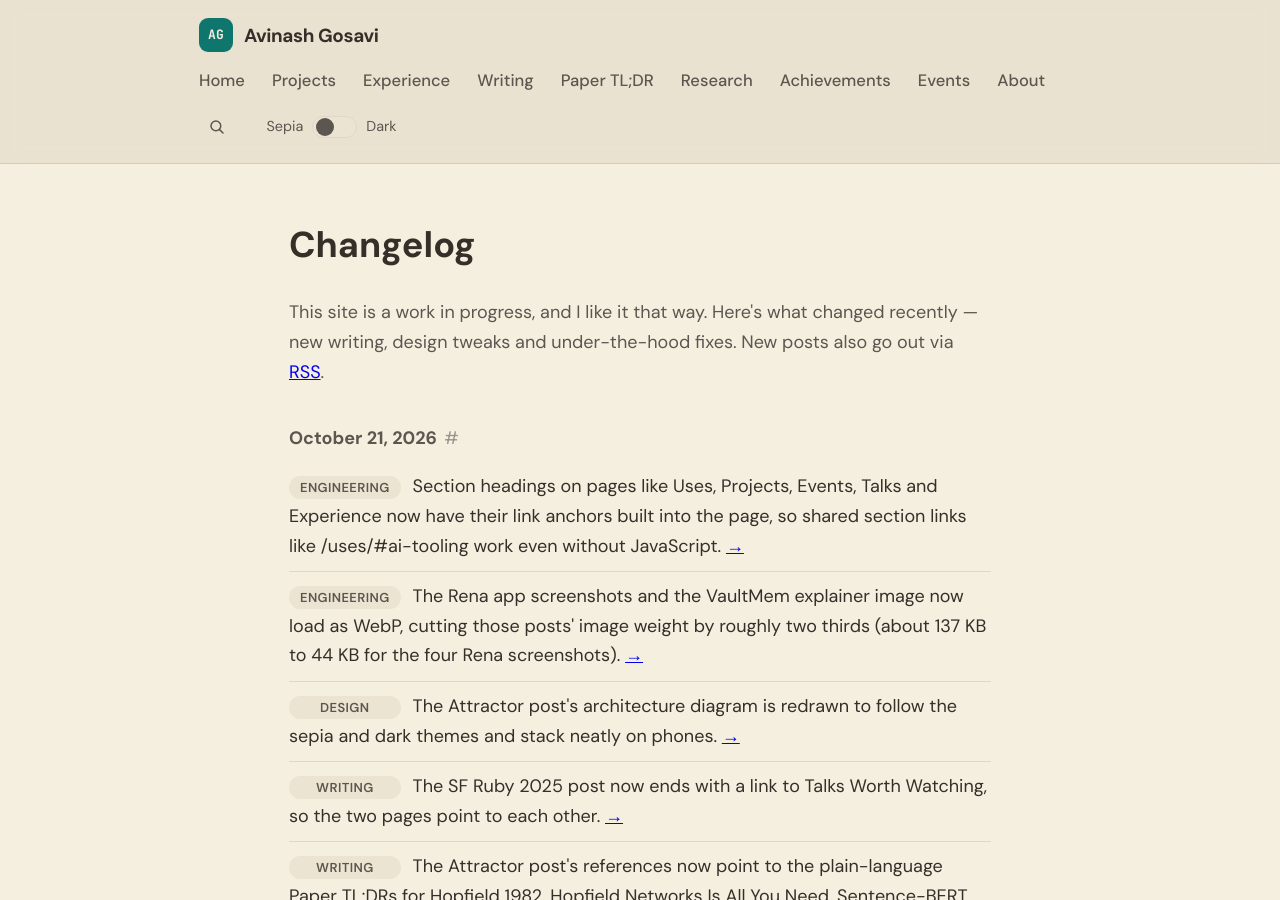
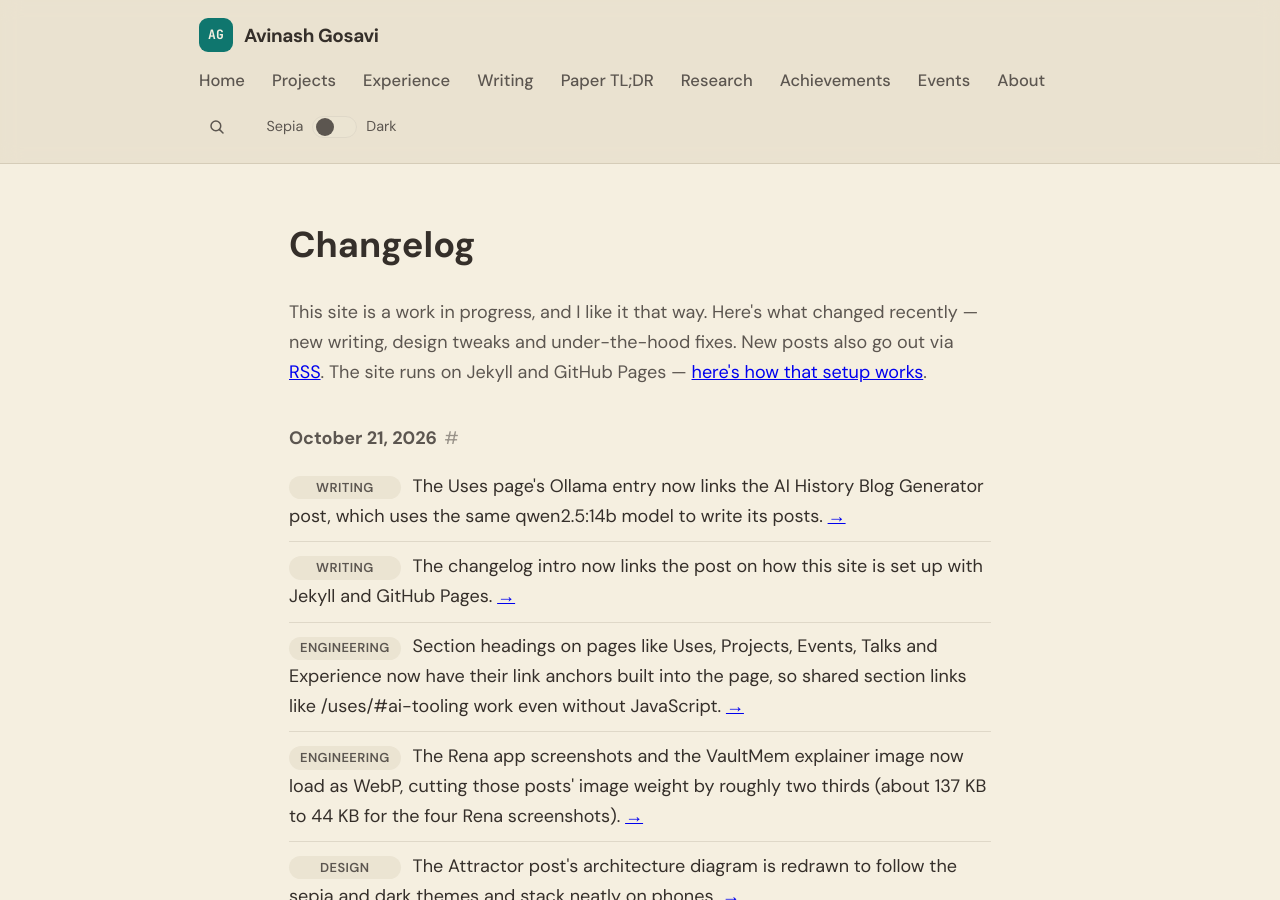
Before and after one commit to aag1091-alt/avinashgosavi.com, a Jekyll site: the page built from changelog.md, in a window 1280 px wide and 900 px high. Built offline with Jekyll 4.4.1, drawn with Linux system fonts in a browser that asks for light colours.

Commit message:
Cross-link Jekyll setup post from /changelog and AI History generator from /uses
Co-Authored-By: Claude <noreply@anthropic.com>

```diff
--- a/_data/changelog.yml
+++ b/_data/changelog.yml
@@ -1,5 +1,13 @@
 # Public changelog shown on /changelog and (latest 3) on the homepage.
 # Newest first. desk: Writing | Design | Engineering
+- date: 2026-10-21
+  desk: Writing
+  text: The Uses page's Ollama entry now links the AI History Blog Generator post, which uses the same qwen2.5:14b model to write its posts.
+  link: /uses/#home-inference-server
+- date: 2026-10-21
+  desk: Writing
+  text: The changelog intro now links the post on how this site is set up with Jekyll and GitHub Pages.
+  link: /changelog/
 - date: 2026-10-21
   desk: Engineering
   text: Section headings on pages like Uses, Projects, Events, Talks and Experience now have their link anchors built into the page, so shared section links like /uses/#ai-tooling work even without JavaScript.
--- a/uses.md
+++ b/uses.md
@@ -12,7 +12,7 @@ description: The hardware, languages, AI tools and hosting stack Avinash Gosavi
   <h2 id="home-inference-server">Home inference server</h2>
   <ul>
     <li><strong>Minisforum AI X1 Pro</strong> — AMD Ryzen AI 9 HX 370 with Radeon 890M graphics, 32&nbsp;GB RAM (planning a 96&nbsp;GB upgrade to fit 70B models).</li>
-    <li><strong>Ollama</strong> with Vulkan GPU acceleration — <code>qwen2.5:14b</code> runs fully on the integrated GPU.</li>
+    <li><strong>Ollama</strong> with Vulkan GPU acceleration — <code>qwen2.5:14b</code> runs fully on the integrated GPU. It's also the default writing model in the <a href="{{ '/post/ai-history-blog-generator/' | relative_url }}">AI History Blog Generator</a>.</li>
     <li><strong>Tailscale</strong> so my laptop, phone and side-project servers can reach it from anywhere, without opening ports.</li>
     <li>It powers local transcription, embeddings and chat for <a href="{{ '/projects/' | relative_url }}">my projects</a>.</li>
   </ul>
```
Also changed, not shown: changelog.md.
